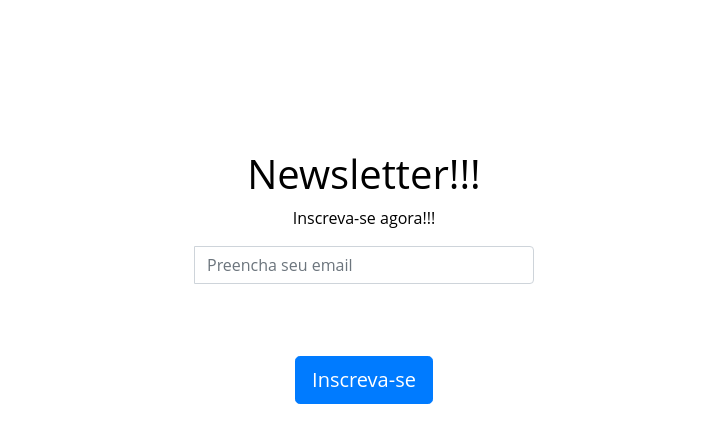
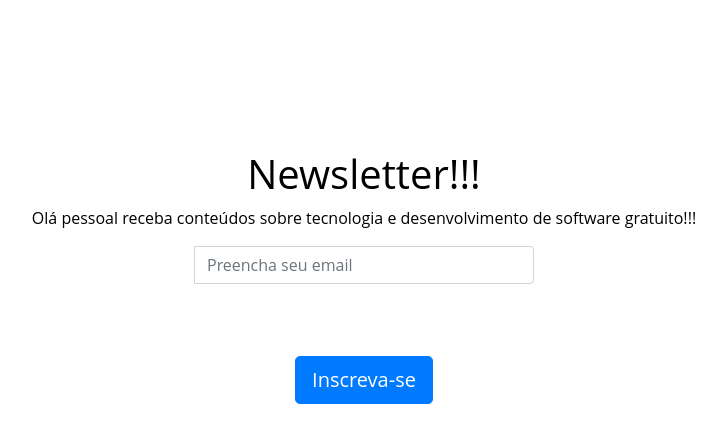
Before and after one commit to gddiego/nexts-newslletter, a Next.js app: page / in a window 1280 px wide. Shown: the top 442 px of the page, without its empty margins (206-932 px from the left). Built offline with nearby package versions, Linux system fonts and the light colour scheme.

Commit message:
newslletter

```diff
--- a/pages/index.js
+++ b/pages/index.js
@@ -23,9 +23,9 @@ function Home() {
         <div class="tab-content custom-tab-content" align="center">
           <div class="subscribe-panel">
             <h1>Newsletter!!!</h1>
-            <p>Inscreva-se agora!!! </p>
+            <p>Olá pessoal receba conteúdos sobre tecnologia e desenvolvimento de software gratuito!!! </p>
 
-            <form action=''  onSubmit={handleFormSubmit} method="post">
+            <form action='' onSubmit={handleFormSubmit} method="post">
 
               <div class="col-md-4"></div>
               <div class="col-md-4">
```
